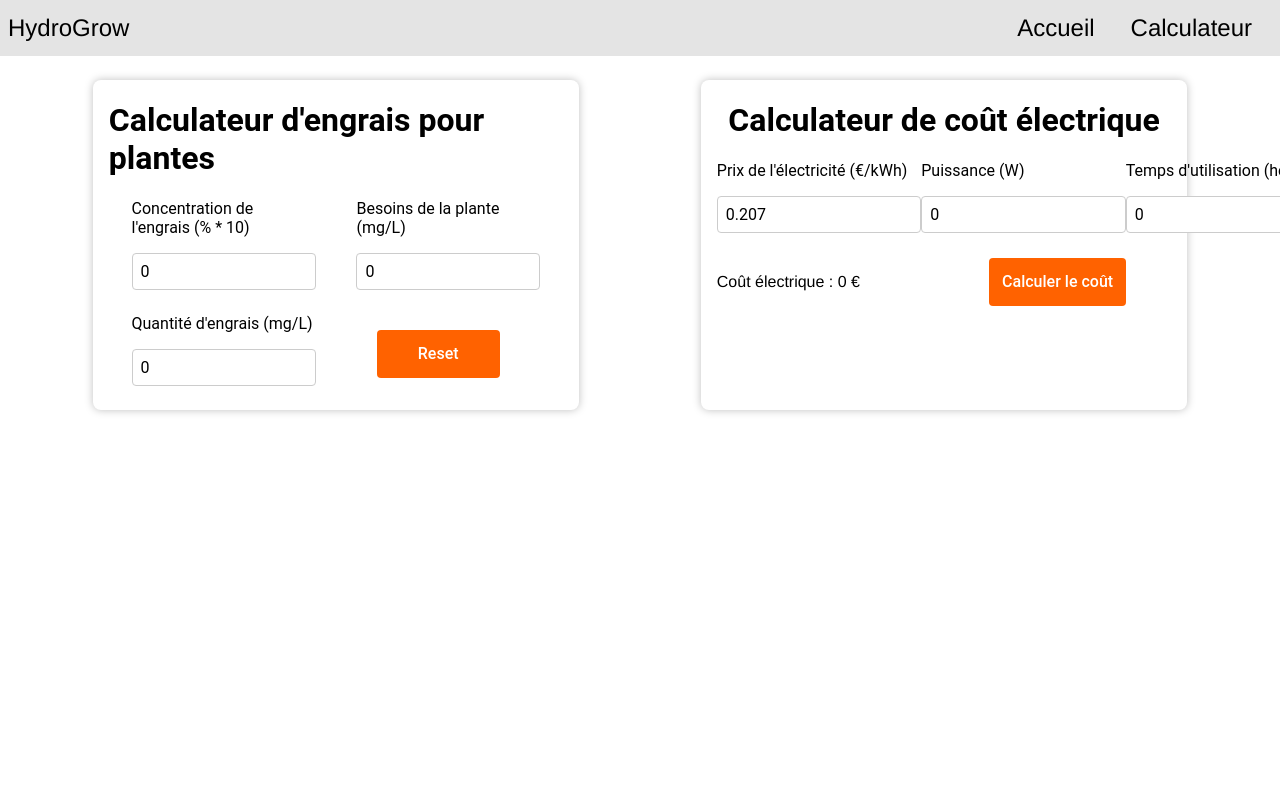
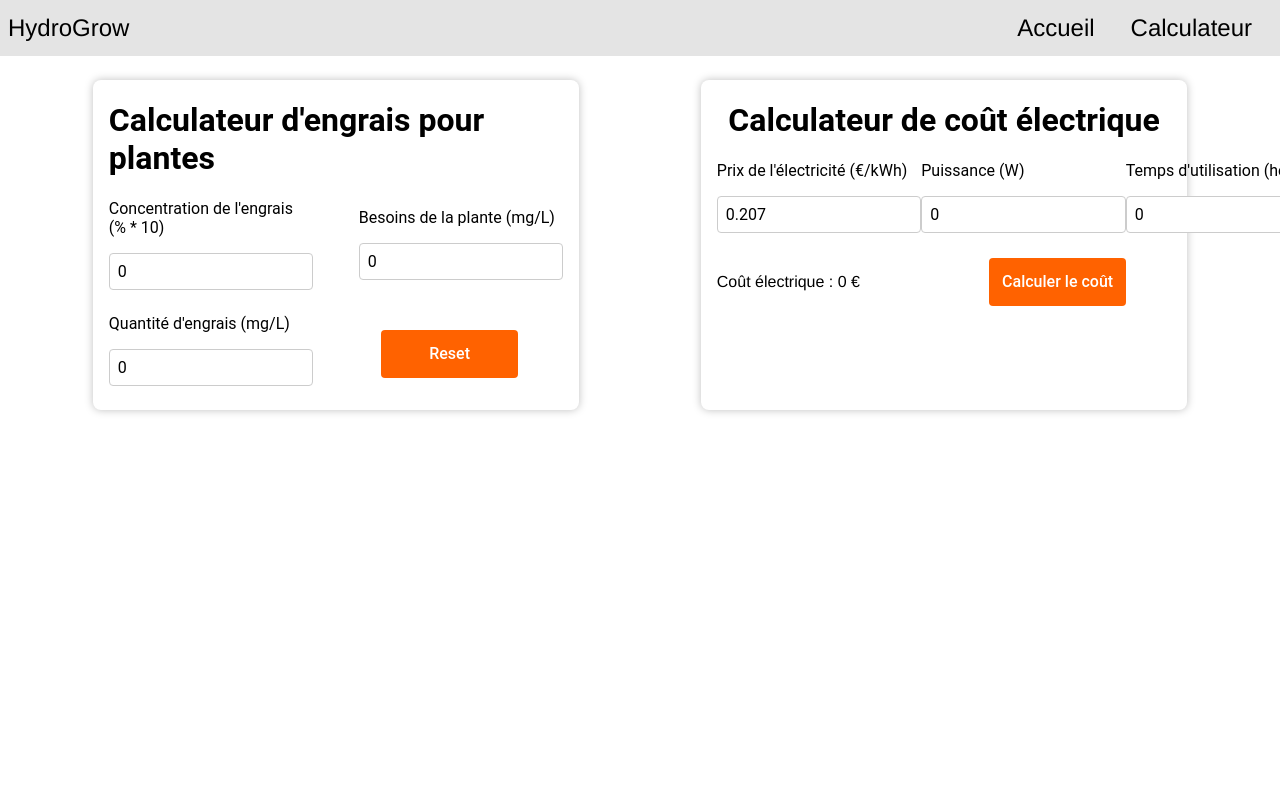
Before and after one commit to SudTech-Innovations/HydroGrow_FrontEnd, a React (Create React App) app in the folder hydrogrow/: page /calc in a window 1280 px wide. Shown: the top 800 px of the page. Built offline with nearby package versions, Linux system fonts and the light colour scheme.

Commit message:
remove div

```diff
--- a/hydrogrow/src/pages/Calc/Modules/Quantite.jsx
+++ b/hydrogrow/src/pages/Calc/Modules/Quantite.jsx
@@ -40,8 +40,6 @@ export default function Quantite() {
   return (
     <div className="module-container">
       <h1>Calculateur d'engrais pour plantes</h1>
-
-      <div className="form">
       <div className="module-inputs">
         <div className="form-group">
           <label htmlFor="concentrationEng">
@@ -67,15 +65,9 @@ export default function Quantite() {
       <div className="module-output">
         <div className="form-group">
           <label htmlFor="quantityEng">Quantité d'engrais (mg/L)</label>
-            <input
-              type="number"
-              id="quantityEng"
-              value={quantityEng}
-              readOnly
-            />
+          <input type="number" id="quantityEng" value={quantityEng} readOnly />
         </div>
         <button onClick={resetValues}>Reset</button>
-        </div>
       </div>
 
       {/* Pass state and functions as props to PlantCalc component */}
```
Lines whose indentation alone changed are shown as unchanged.
